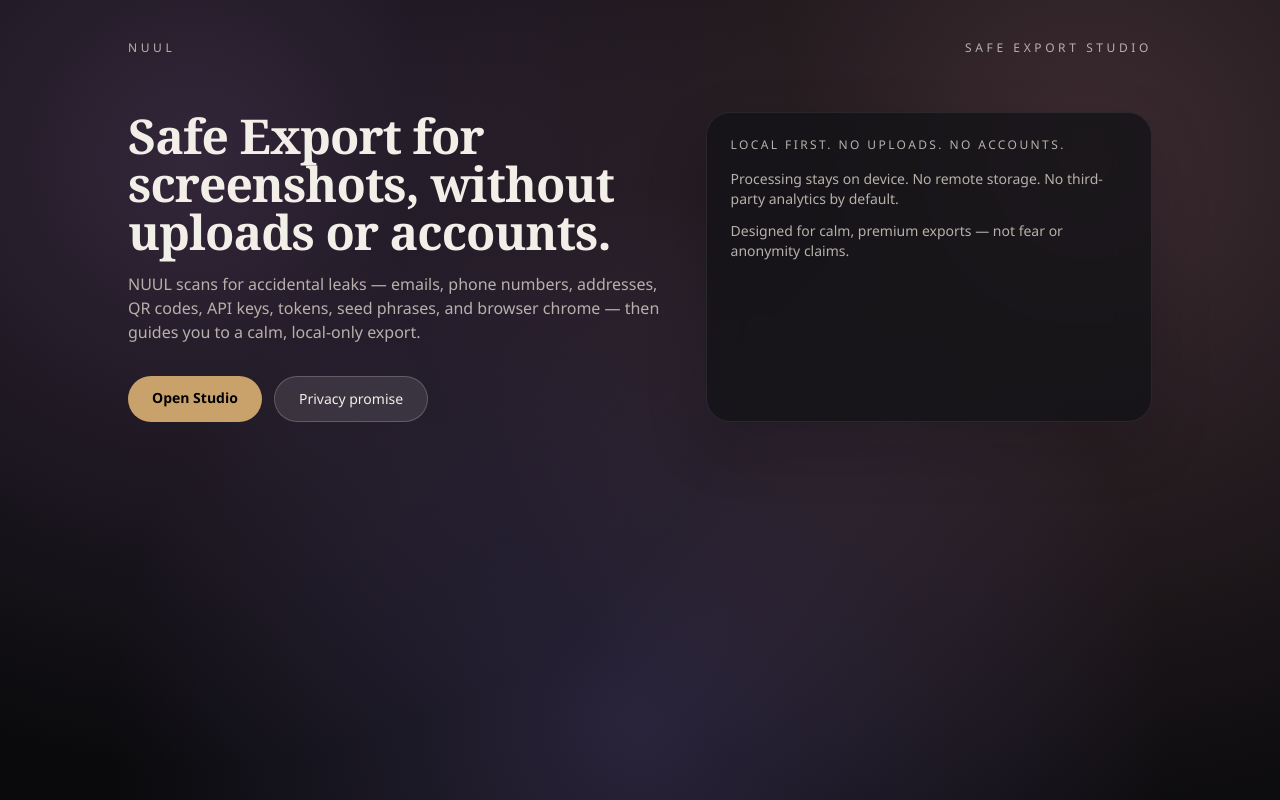
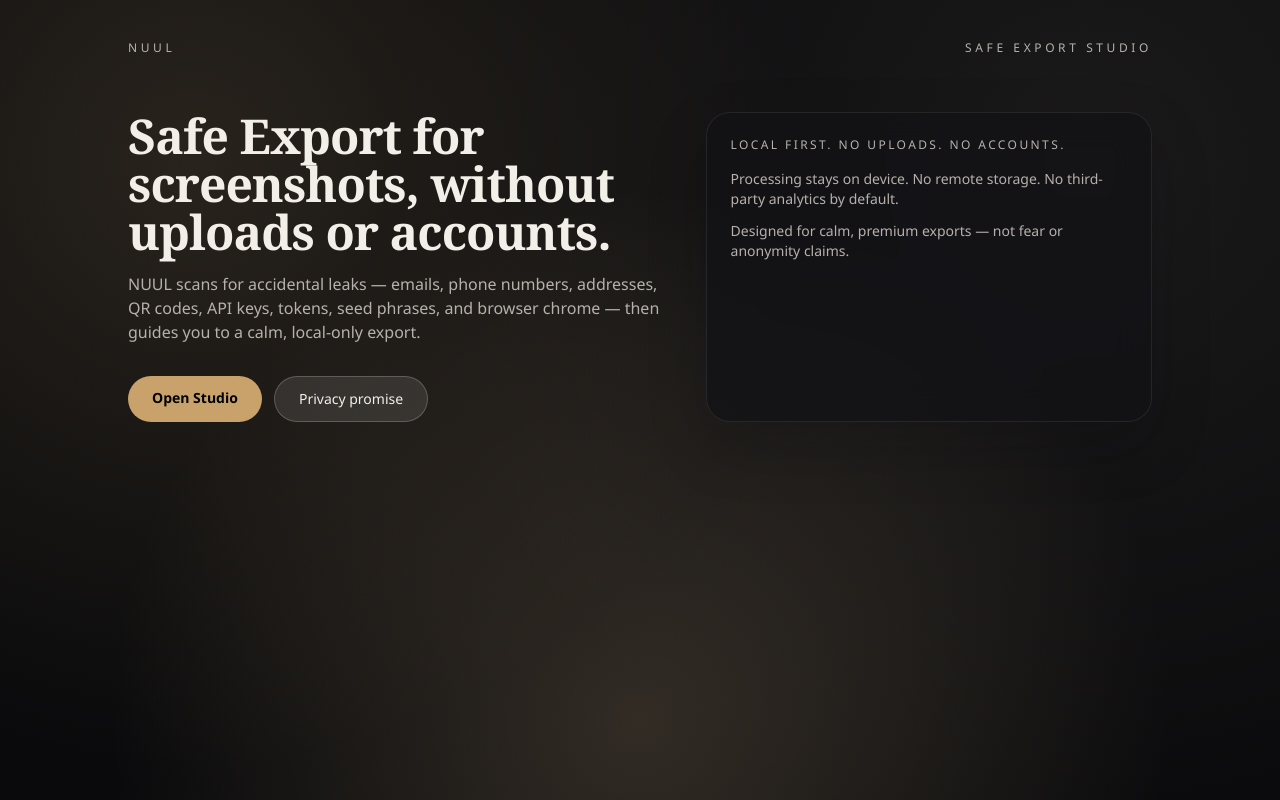
Before and after one commit to nessakodo/nuul, a Next.js app: page / in a window 1280 px wide. Built offline with nearby package versions, Linux system fonts and the light colour scheme.

Commit message:
fix: remove purple gradients

```diff
--- a/app/globals.css
+++ b/app/globals.css
@@ -53,9 +53,9 @@ body {
 }
 
 :root[data-theme="dreamy"] body {
-  background-image: radial-gradient(circle at 15% 20%, rgba(173, 124, 194, 0.25), transparent 48%),
-    radial-gradient(circle at 85% 20%, rgba(242, 163, 183, 0.22), transparent 55%),
-    radial-gradient(circle at 50% 90%, rgba(115, 97, 168, 0.3), transparent 55%);
+  background-image: radial-gradient(circle at 15% 20%, rgba(179, 150, 104, 0.18), transparent 48%),
+    radial-gradient(circle at 85% 20%, rgba(120, 112, 104, 0.16), transparent 55%),
+    radial-gradient(circle at 50% 90%, rgba(210, 180, 135, 0.2), transparent 55%);
 }
 
 h1, h2, h3 {
--- a/components/GradientBackdrop.tsx
+++ b/components/GradientBackdrop.tsx
@@ -4,9 +4,9 @@ export default function GradientBackdrop() {
   return (
     <div className="pointer-events-none fixed inset-0 -z-10 overflow-hidden">
       <AnimatedOrb />
-      <div className="mesh-animate absolute -top-24 left-1/2 h-[520px] w-[520px] -translate-x-1/2 rounded-full bg-[radial-gradient(circle_at_top,_rgba(255,255,255,0.35),_transparent_70%)] opacity-70 blur-3xl" />
-      <div className="mesh-animate absolute bottom-[-120px] left-10 h-[420px] w-[420px] rounded-full bg-[radial-gradient(circle,_rgba(235,199,175,0.4),_transparent_70%)] opacity-60 blur-3xl" />
-      <div className="mesh-animate absolute right-10 top-20 h-[360px] w-[360px] rounded-full bg-[radial-gradient(circle,_rgba(180,196,230,0.45),_transparent_70%)] opacity-60 blur-3xl" />
+      <div className="mesh-animate absolute -top-24 left-1/2 h-[520px] w-[520px] -translate-x-1/2 rounded-full bg-[radial-gradient(circle_at_top,_rgba(240,230,215,0.35),_transparent_70%)] opacity-70 blur-3xl" />
+      <div className="mesh-animate absolute bottom-[-120px] left-10 h-[420px] w-[420px] rounded-full bg-[radial-gradient(circle,_rgba(198,170,120,0.3),_transparent_70%)] opacity-60 blur-3xl" />
+      <div className="mesh-animate absolute right-10 top-20 h-[360px] w-[360px] rounded-full bg-[radial-gradient(circle,_rgba(150,140,128,0.35),_transparent_70%)] opacity-60 blur-3xl" />
     </div>
   );
 }
```
